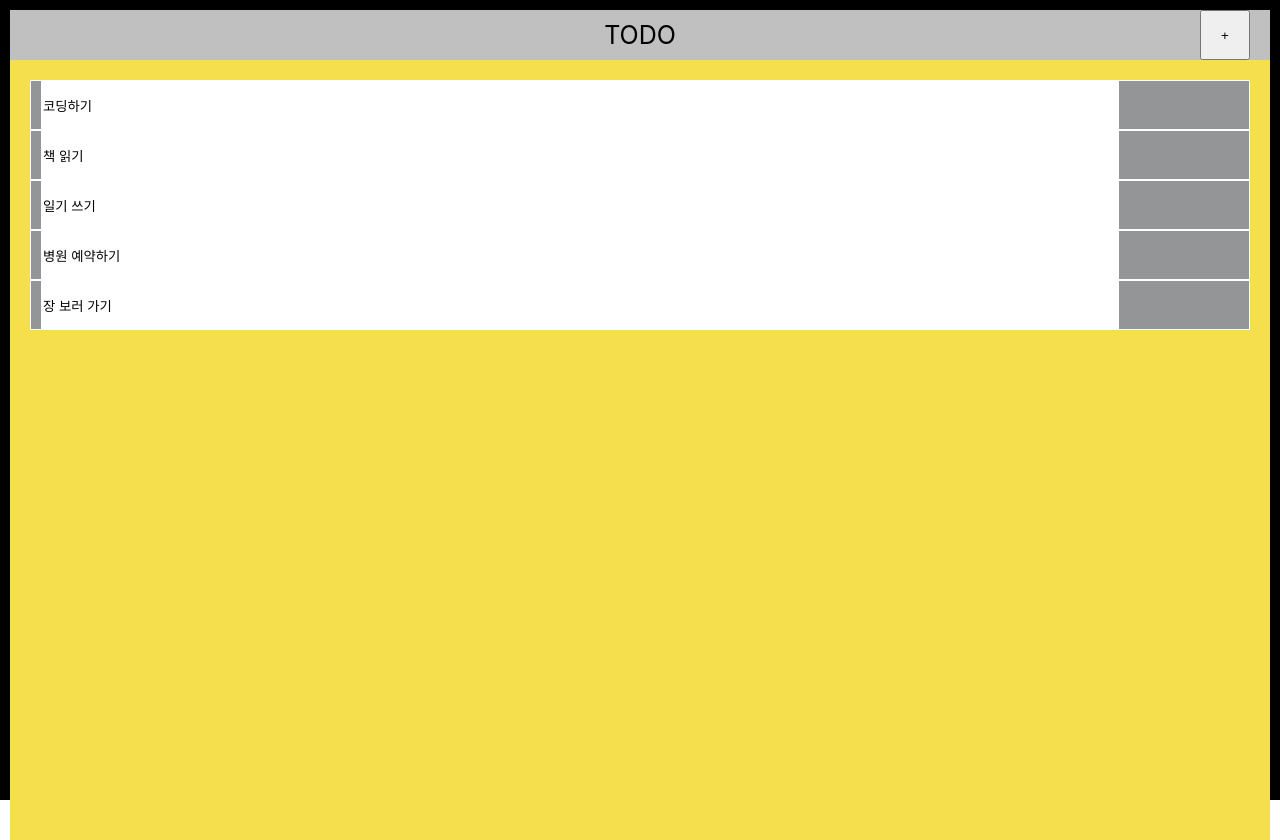
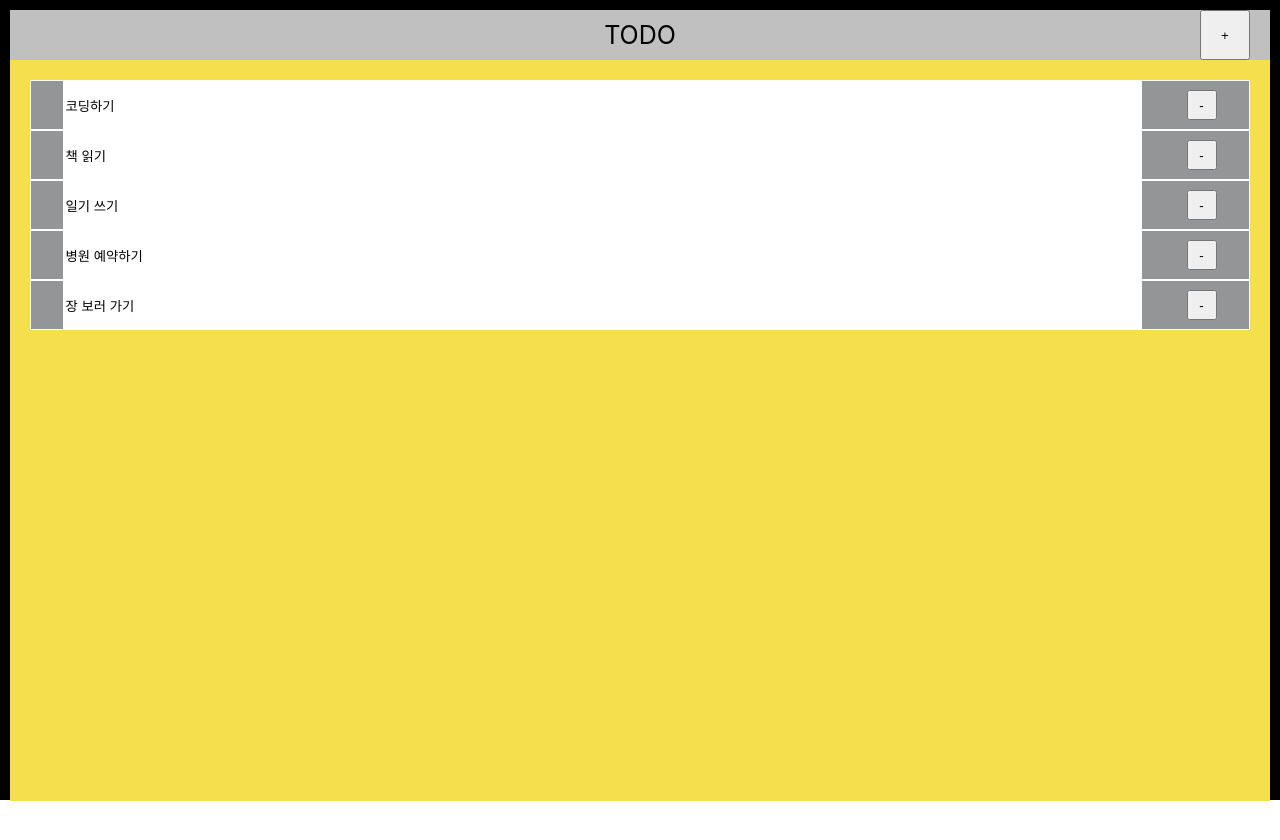
Before and after one commit to caffeinick/react-simple-draggable, a React (Create React App) app: page / in a window 1280 px wide. After the commit the page ends 801 px from the top, so only its background shows below. Built offline with nearby package versions, Linux system fonts and the light colour scheme.

Commit message:
add delete action

```diff
--- a/src/components/box.jsx
+++ b/src/components/box.jsx
@@ -8,6 +8,7 @@ const Box = forwardRef(
       value = '',
       onChange = () => {},
       onCreate = () => {},
+      onDelete = () => {},
       onDragStart = () => {},
       onDragOver = () => {},
       onDragEnd = () => {},
@@ -77,6 +78,10 @@ const Box = forwardRef(
       [index, onCreate]
     );
 
+    const handleButtonClick = useCallback(() => {
+      onDelete(index);
+    }, [index, onDelete]);
+
     return (
       <BoxContainer
         id={`box-input-${index}`}
@@ -95,6 +100,9 @@ const Box = forwardRef(
           disabled={dragging}
           onKeyDown={handleKeyDown}
         />
+        <BoxButtonDelete type="button" onClick={handleButtonClick}>
+          -
+        </BoxButtonDelete>
       </BoxContainer>
     );
   }
@@ -105,6 +113,7 @@ export default Box;
 const BoxContainer = styled.div`
   display: flex;
   align-items: center;
+  justify-content: space-around;
   height: 50px;
   padding: 0 10px;
   border: 1px solid white;
@@ -118,3 +127,8 @@ const BoxInput = styled.input`
   background-color: white;
   width: 90%;
 `;
+
+const BoxButtonDelete = styled.button`
+  width: 30px;
+  height: 30px;
+`;
--- a/src/components/draggable.jsx
+++ b/src/components/draggable.jsx
@@ -33,6 +33,13 @@ const Draggable = ({ list: dragList = [], setList: setDragList = () => {} }) =>
       setTimeout(() => {
         boxRefs.current[index + 1]?.focus();
       });
+    },
+    [dragList, setDragList]
+  );
+
+  const deleteItem = useCallback(
+    (index) => {
+      setDragList(dragList.filter((v, idx) => idx !== index));
     },
     [dragList, setDragList]
   );
@@ -128,6 +135,7 @@ const Draggable = ({ list: dragList = [], setList: setDragList = () => {} }) =>
         value={text}
         onChange={setItem}
         onCreate={createItem}
+        onDelete={deleteItem}
         onDragStart={handleDragStart}
         onDragOver={handleDragOver}
         onDragEnd={handleDragEnd}
@@ -139,6 +147,7 @@ const Draggable = ({ list: dragList = [], setList: setDragList = () => {} }) =>
     dragList,
     setItem,
     createItem,
+    deleteItem,
     handleDragStart,
     handleDragOver,
     handleDragEnd,
@@ -152,7 +161,8 @@ const Draggable = ({ list: dragList = [], setList: setDragList = () => {} }) =>
 export default Draggable;
 
 const DraggableContainer = styled.div`
-  height: 100%;
+  overflow: auto;
+  height: 95%;
   padding: 20px;
   background-color: rgb(245, 223, 77);
 `;
```
